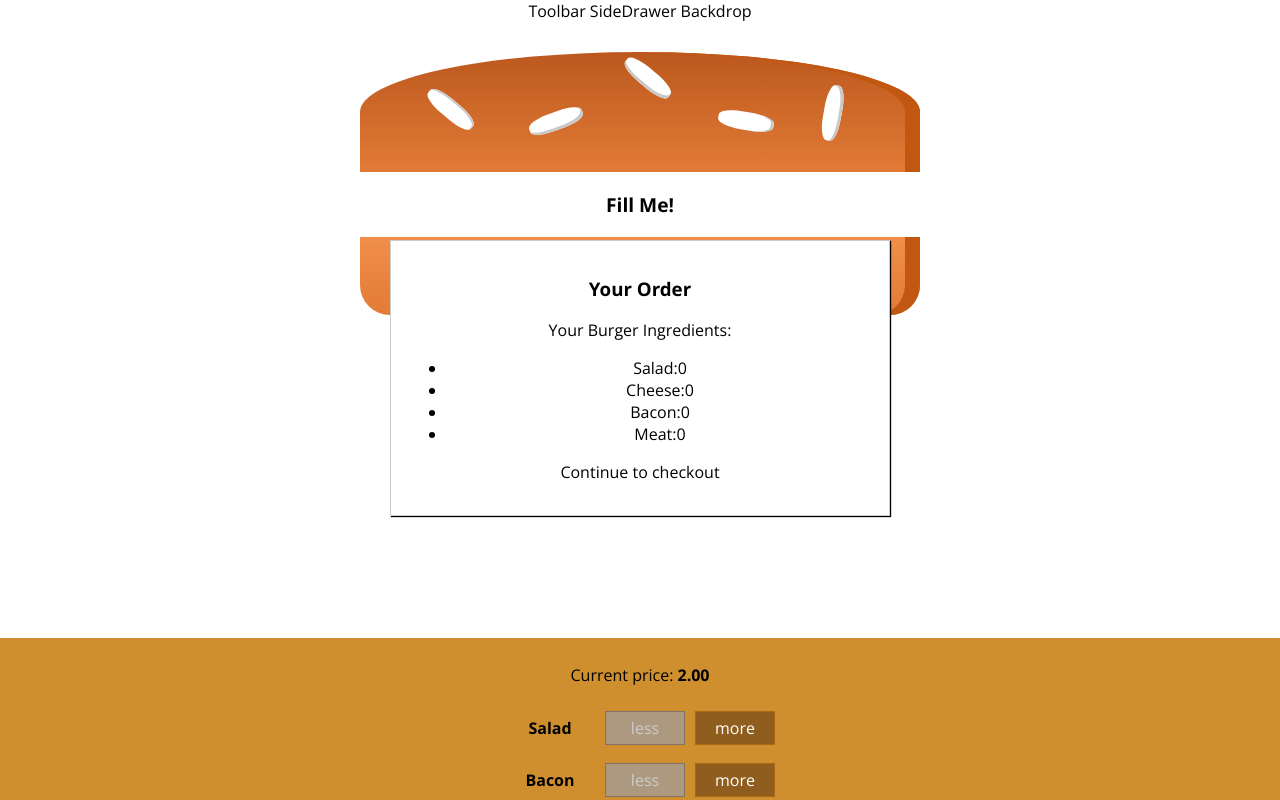
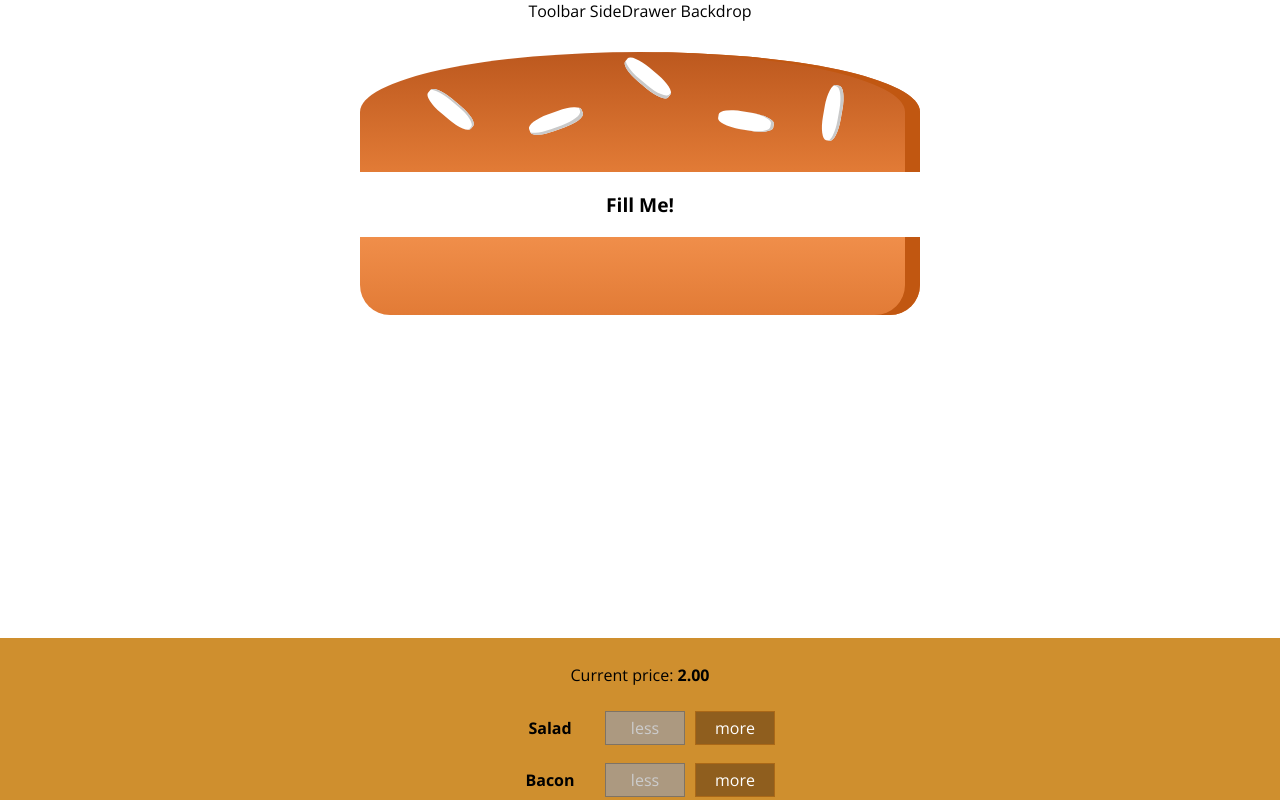
Before and after one commit to nkoster/meburger, a React app: page / in a window 1280 px wide. Shown: the top 800 px of the page. Built offline with nearby package versions, Linux system fonts and the light colour scheme; the HTML template or start-up script is replaced by a standard one; a web font is replaced by a local one.

Commit message:
Show modal by style transition when ordering

```diff
--- a/src/components/UI/Modal/Modal.js
+++ b/src/components/UI/Modal/Modal.js
@@ -2,7 +2,13 @@
 import classes from './Modal.module.css'
 
 const Modal = props => (
-    <div className={classes.Modal}>
+    <div
+        className={classes.Modal}
+        style={ {
+            transform: props.show ? 'translateY(0)' : 'translateY(-100vh)',
+            opacity: props.show ? '1' : '0'
+        }}
+    >
         {props.children}
     </div>
 )
```
